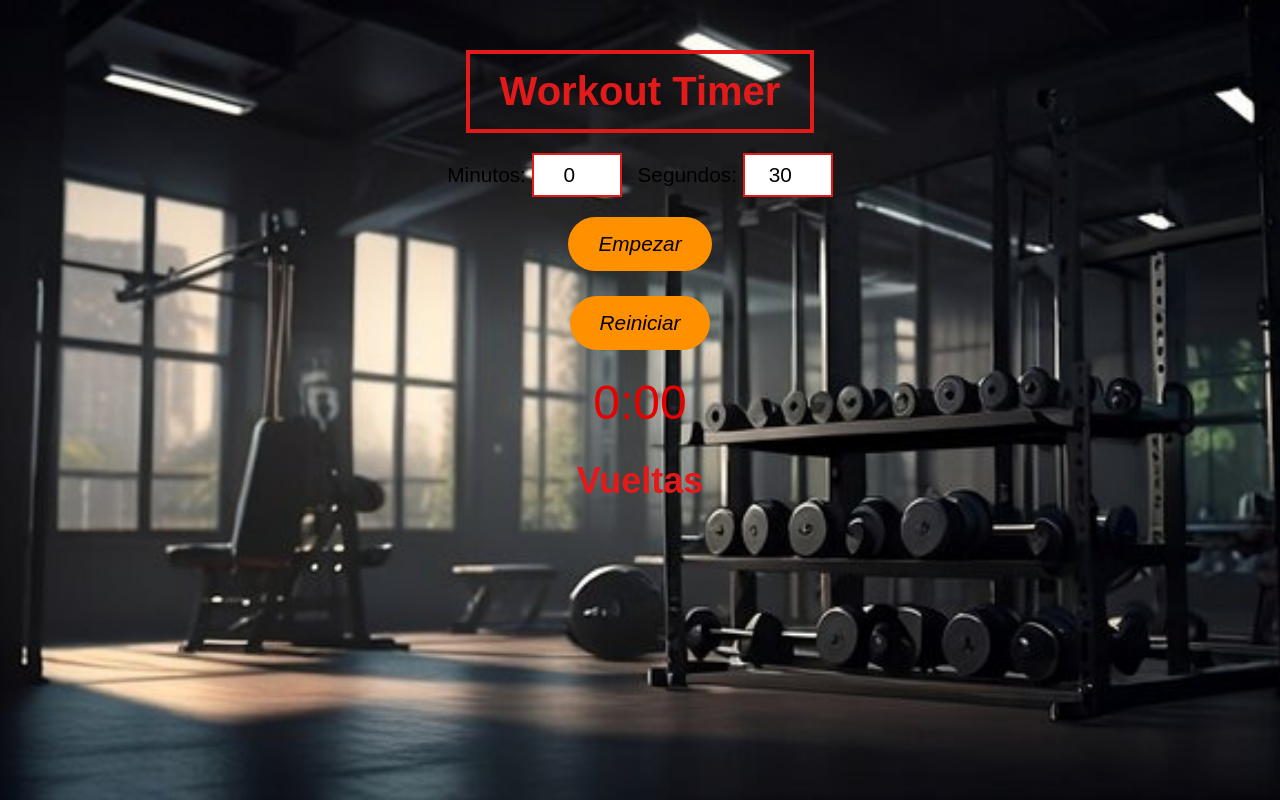
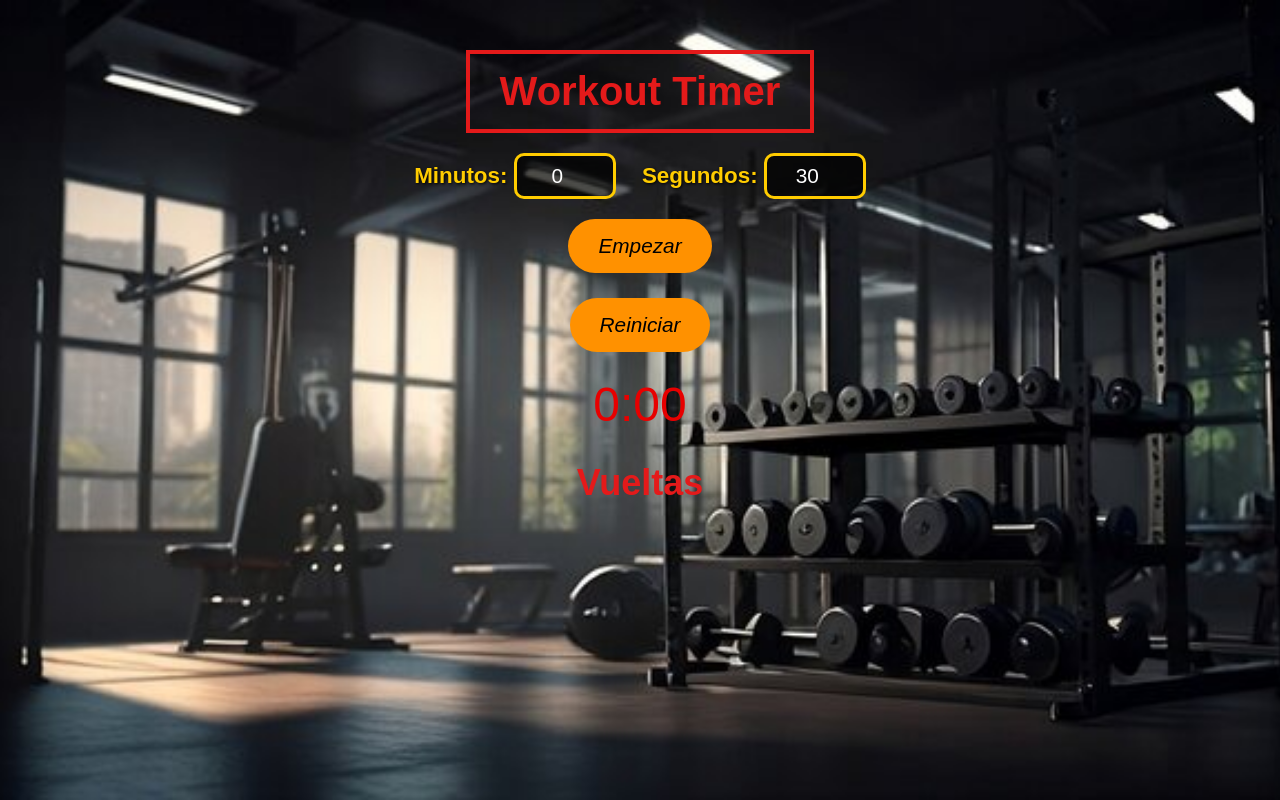
Before and after one commit to Dogta97/TP2-PerrotaJeremias-JavaScript-, a plain HTML site: page index.html in a window 1280 px wide. Drawn offline with Linux system fonts and the light colour scheme.

Commit message:
commit 3

```diff
--- a/style.css
+++ b/style.css
@@ -25,17 +25,23 @@ body {
 }
 
 label {
-    margin: 0 5px;
-    font-size: 1.3rem;
+    margin: 0 10px;
+    font-size: 1.4rem;
+    color: #ffcc00; /* Amarillo brillante */
+    font-weight: bold;
+    text-shadow: 1px 1px 3px black; /* Les da más visibilidad sobre el fondo */
 }
 
 input[type="number"] {
-    width: 70px;
+    width: 80px;
     padding: 8px;
     text-align: center;
     font-size: 1.3rem;
     margin-bottom: 20px;
-    border: 2px solid #e41a1a;
+    border: 3px solid #ffcc00;
+    border-radius: 10px;
+    background-color: rgba(0, 0, 0, 0.7);
+    color: #ffffff;
 }
 
 button {
@@ -72,7 +78,7 @@ button:hover {
     list-style-type: none;
     padding: 0;
     font-size: 1.2rem;
-    color: #333;
+    color: #e4af03;
 }
 
 .vueltas-container h2:hover {
```
